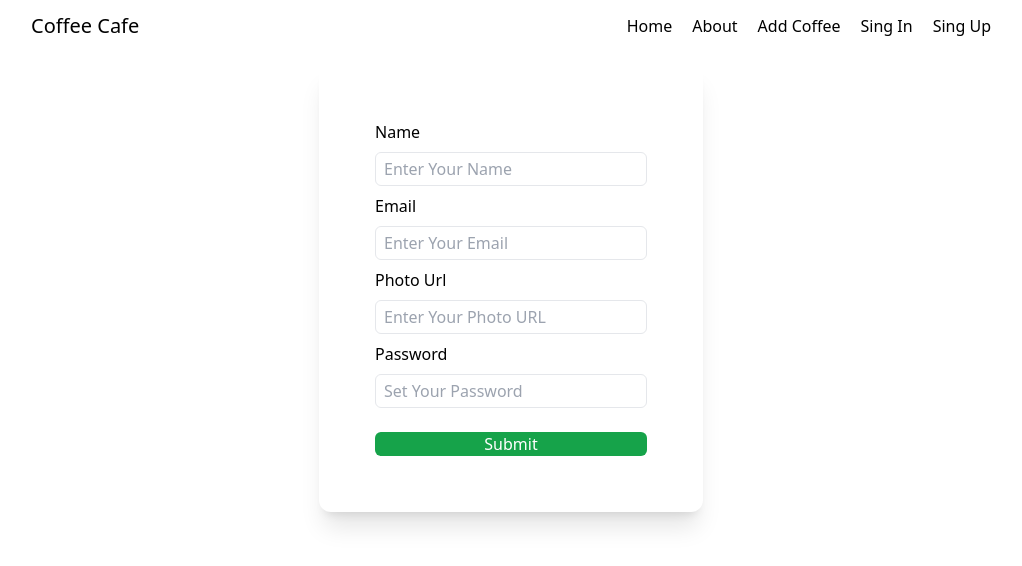
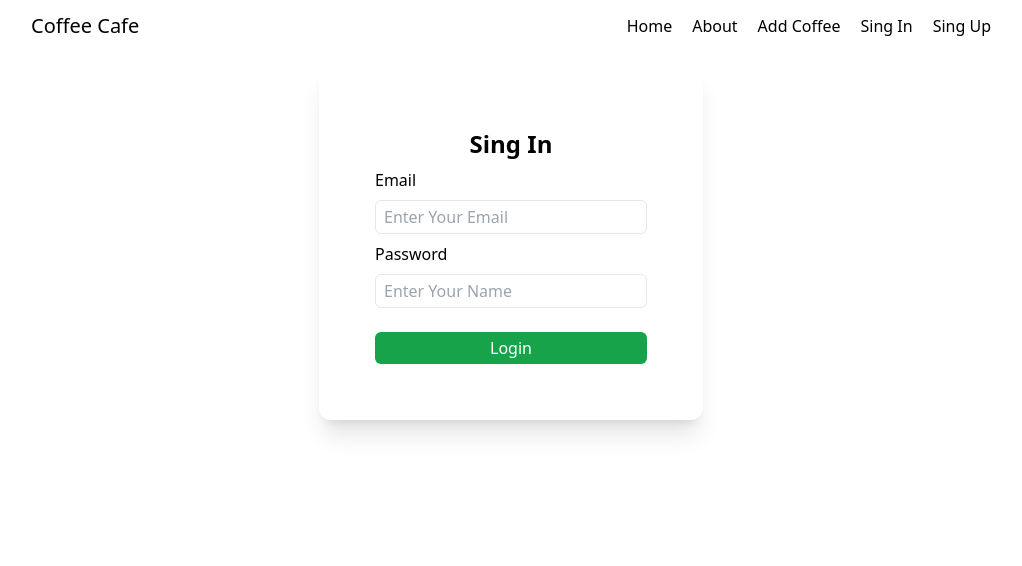
Before and after one commit to tahfeezmizan/coffee-cafe, a React (Vite) app in the folder coffee-cafe-client/: page /singin in a window 1280 px wide. Shown: the top 566 px of the page, without its empty margins (129-1151 px from the left). Built offline with nearby package versions, Linux system fonts and the light colour scheme.

Commit message:
user singin complete and navigate homepage

```diff
--- a/coffee-cafe-client/src/components/Provider/AuthProvider.jsx
+++ b/coffee-cafe-client/src/components/Provider/AuthProvider.jsx
@@ -1,4 +1,4 @@
-import { createUserWithEmailAndPassword } from "firebase/auth";
+import { createUserWithEmailAndPassword, signInWithEmailAndPassword } from "firebase/auth";
 import { createContext, useState } from "react";
 import auth from "../firebase/firebase.config";
 
@@ -13,10 +13,17 @@ const AuthProvider = ({ children }) => {
         return createUserWithEmailAndPassword(auth, email, password);
     }
 
+    const singInUser = (email, password) => {
+        setLoading(true);
+        return signInWithEmailAndPassword(auth, email, password)
+
+    }
+
     const userInfo = {
         user,
         loading,
         createUser,
+        singInUser,
 
     }
 
--- a/coffee-cafe-client/src/components/SingIn/SingIn.jsx
+++ b/coffee-cafe-client/src/components/SingIn/SingIn.jsx
@@ -1,48 +1,52 @@
-import React from 'react';
+import React, { useContext } from 'react';
 import { Helmet } from 'react-helmet';
+import { AuthContext } from '../Provider/AuthProvider';
+import { useNavigate } from 'react-router-dom';
 
 const SingIn = () => {
+    const { singInUser } = useContext(AuthContext);
+    const navigate = useNavigate()
 
-    const handleRegister = e => {
+    const handleSingIn = e => {
         e.preventDefault();
         const form = e.target;
-        const name = form.name.value;
         const email = form.email.value;
-        const photourl = form.photourl.value;
         const password = form.password.value;
-        console.log(name, email, photourl, password);
+        console.log(email, password);
 
-
-
+        singInUser(email, password)
+            .then(result => {
+                console.log(result);
+                navigate('/')
+                if(result.user) {
+                    alert('login sucessfully')
+                }
+            })
+            .catch(error => {
+                console.log(error.message);
+            })
     }
 
     return (
         <div className='w-full md:w-9/12 mx-auto py-3'>
             <Helmet>
-                <title>Sing Up | React Resturent Template</title>
+                <title>Sing In | React Resturent Template</title>
             </Helmet>
 
             <div className="w-96 mx-auto bg-white shadow-xl p-14 rounded-xl ">
-                <form onSubmit={handleRegister}>
+                <form onSubmit={handleSingIn}>
+                    <h1 className="text-2xl py-2 text-center font-bold">Sing In</h1>
                     <div className="pb-4">
-                        <div className="">
-                            <label htmlFor="">Name</label> <br />
-                            <input type="text" name="name" className="w-full my-2 border rounded-md pl-2 p-1" placeholder='Enter Your Name' id="" />
-                        </div>
                         <div className="">
                             <label htmlFor="">Email</label> <br />
                             <input type="email" name="email" className="w-full my-2 border rounded-md pl-2 p-1" placeholder='Enter Your Email' id="" />
                         </div>
                         <div className="">
-                            <label htmlFor="">Photo Url</label> <br />
-                            <input type="text" name="photourl" className="w-full my-2 border rounded-md pl-2 p-1" placeholder='Enter Your Photo URL' id="" />
-                        </div>
-                        <div className="">
                             <label htmlFor="">Password</label> <br />
-                            <input type="password" name="password" className="w-full my-2 border rounded-md pl-2 p-1" placeholder='Set Your Password' id="" />
+                            <input type="password" name="password" className="w-full my-2 border rounded-md pl-2 p-1" placeholder='Enter Your Name' id="" />
                         </div>
                     </div>
-                    <input type="submit" value="Submit" className="btn w-full bg-green-600 text-white rounded-md" />
+                    <input type="submit" value="Login" className="btn w-full bg-green-600 text-white rounded-md p-1 " />
                 </form>
             </div>
         </div>
--- a/coffee-cafe-client/src/components/SingUp/SingUp.jsx
+++ b/coffee-cafe-client/src/components/SingUp/SingUp.jsx
@@ -37,19 +37,20 @@ const SingUp = () => {
 
             <div className="w-96 mx-auto bg-white shadow-xl p-14 rounded-xl ">
                 <form onSubmit={handleRegister}>
+                    <h1 className="text-2xl py-2 text-center font-bold">Sing Up</h1>
                     <div className="pb-4">
-                        <div className="">
+                        {/* <div className="">
                             <label htmlFor="">Name</label> <br />
                             <input type="text" name="name" className="w-full my-2 border rounded-md pl-2 p-1" placeholder='Enter Your Name' id="" />
-                        </div>
+                        </div> */}
                         <div className="">
                             <label htmlFor="">Email</label> <br />
                             <input type="email" name="email" className="w-full my-2 border rounded-md pl-2 p-1" placeholder='Enter Your Email' id="" />
                         </div>
-                        <div className="">
+                        {/* <div className="">
                             <label htmlFor="">Photo Url</label> <br />
                             <input type="text" name="photourl" className="w-full my-2 border rounded-md pl-2 p-1" placeholder='Enter Your Photo URL' id="" />
-                        </div>
+                        </div> */}
                         <div className="">
                             <label htmlFor="">Password</label> <br />
                             <input type="password" name="password" className="w-full my-2 border rounded-md pl-2 p-1" placeholder='Set Your Password' id="" />
```
